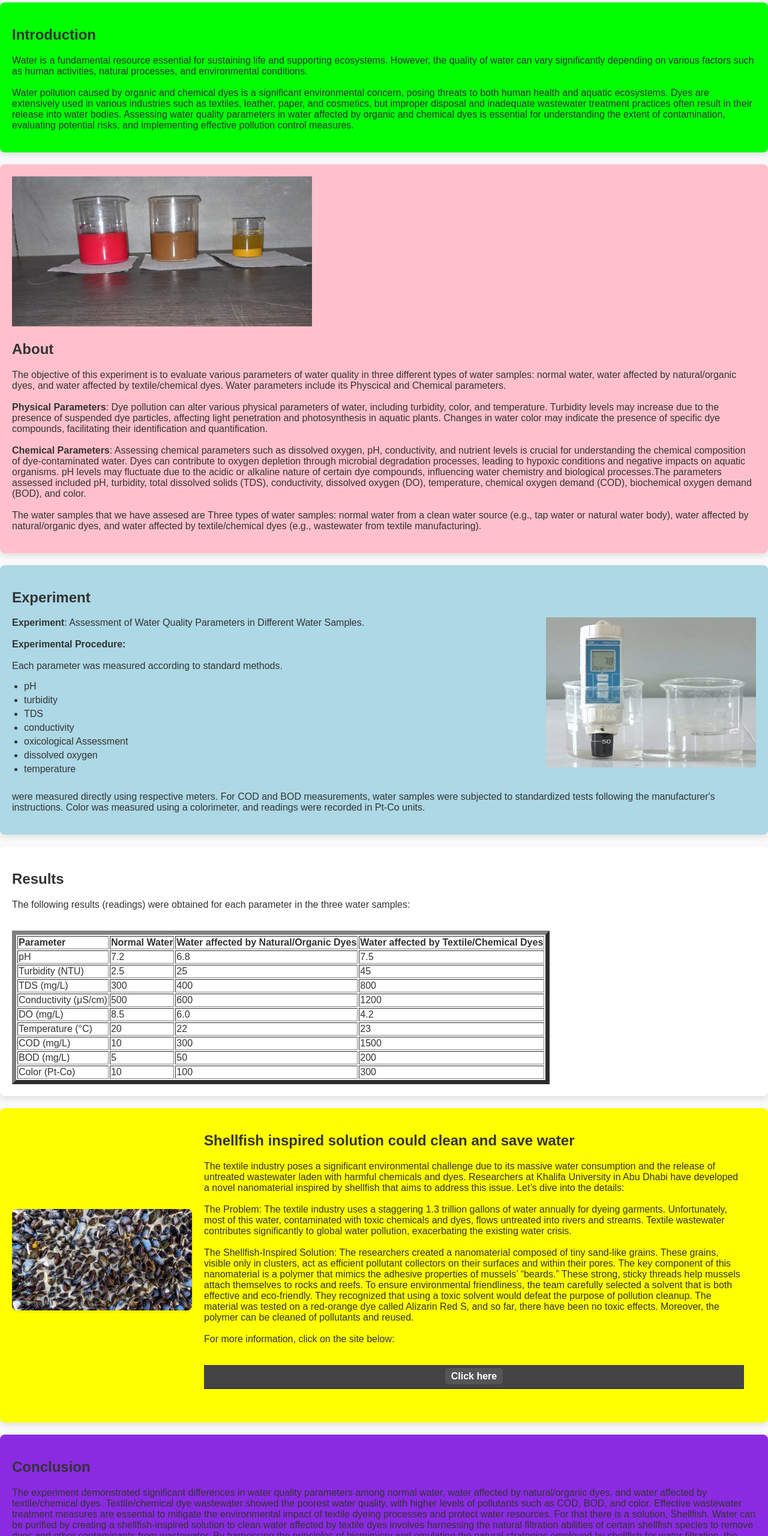
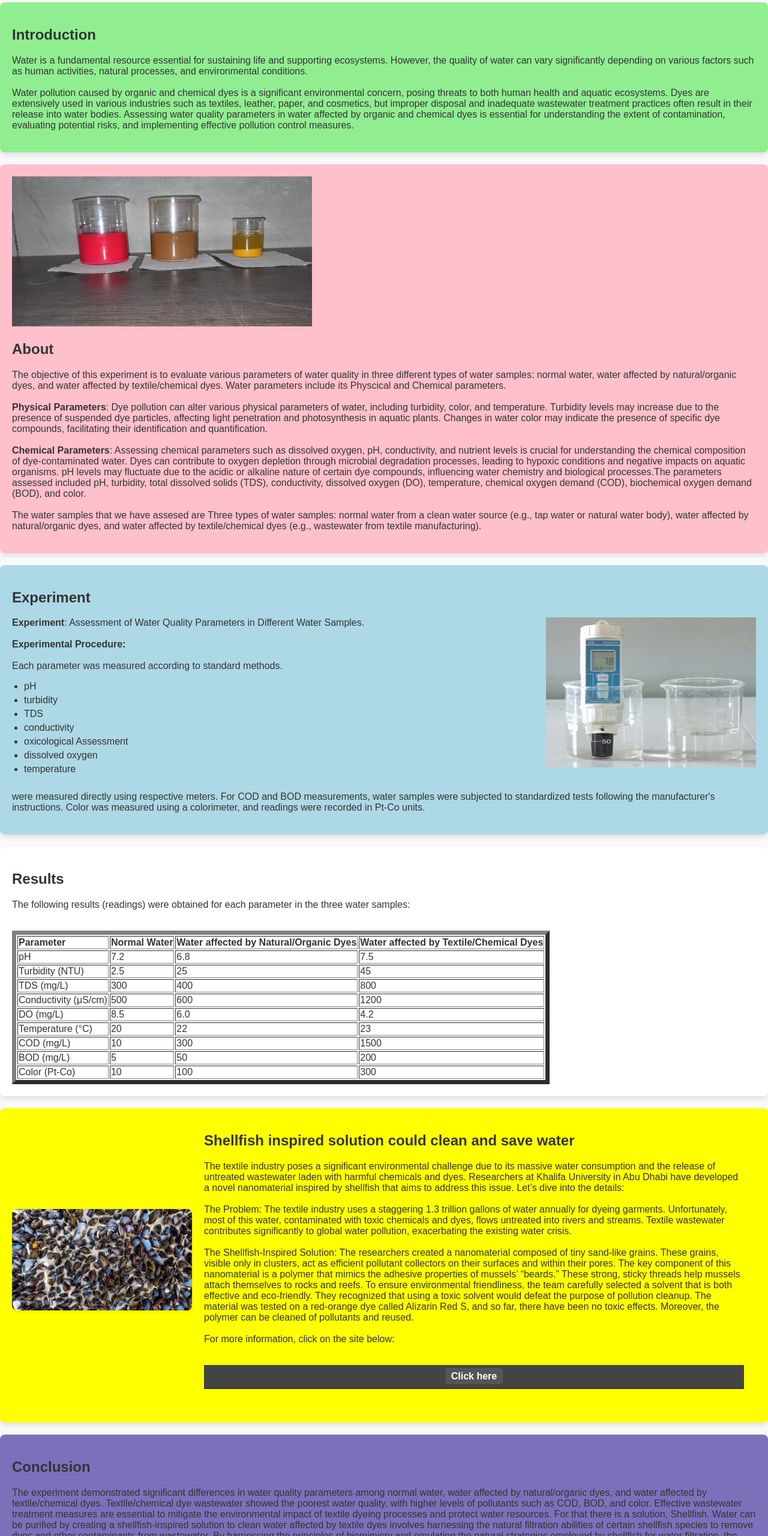
Before and after one commit to ArogyaManas/ECMP, a plain HTML site: page index.html in a window 1280 px wide. Shown: the part 240-2800 px from the top of the page at 60% size. Drawn offline with Linux system fonts and the light colour scheme.

Commit message:
Update index.html

```diff
--- a/index.html
+++ b/index.html
@@ -128,7 +128,7 @@
 <marquee><i>Welcome to our Textile Chemistry site!</i></marquee>
 </section>
 
-    <section id="home" style="background-color: #00FF00;">
+    <section id="home" style="background-color: #90EE90;">
         <h2>Introduction</h2>
         <p> Water is a fundamental resource essential for sustaining life and supporting ecosystems. However, the quality of water can vary significantly depending on various factors such as human activities, natural processes, and environmental conditions.<br><br> Water pollution caused by organic and chemical dyes is a significant environmental concern, posing threats to both human health and aquatic ecosystems. Dyes are extensively used in various industries such as textiles, leather, paper, and cosmetics, but improper disposal and inadequate wastewater treatment practices often result in their release into water bodies. Assessing water quality parameters in water affected by organic and chemical dyes is essential for understanding the extent of contamination, evaluating potential risks, and implementing effective pollution control measures.</p>
     </section>
@@ -253,7 +253,7 @@ For more information, click on the site below:<br><br>
 </p>
     </section>
 
-    <section id="conclusion" style="background-color: #8A2BE2;">
+    <section id="conclusion" style="background-color: #7D70BA;">
         <h2>Conclusion</h2>
         <p>The experiment demonstrated significant differences in water quality parameters among normal water, water affected by natural/organic dyes, and water affected by textile/chemical dyes. Textile/chemical dye wastewater showed the poorest water quality, with higher levels of pollutants such as COD, BOD, and color. Effective wastewater treatment measures are essential to mitigate the environmental impact of textile dyeing processes and protect water resources. For that there is a solution, Shellfish. Water can be purified by creating a shellfish-inspired solution to clean water affected by textile dyes involves harnessing the natural filtration abilities of certain shellfish species to remove dyes and other contaminants from wastewater. By harnessing the principles of biomimicry and emulating the natural strategies employed by shellfish for water filtration, the Shellfish-Inspired Solution offers a promising approach to enhancing water quality, conserving freshwater resources, and promoting environmental stewardship on a global scale.</p>
     </section>
```
